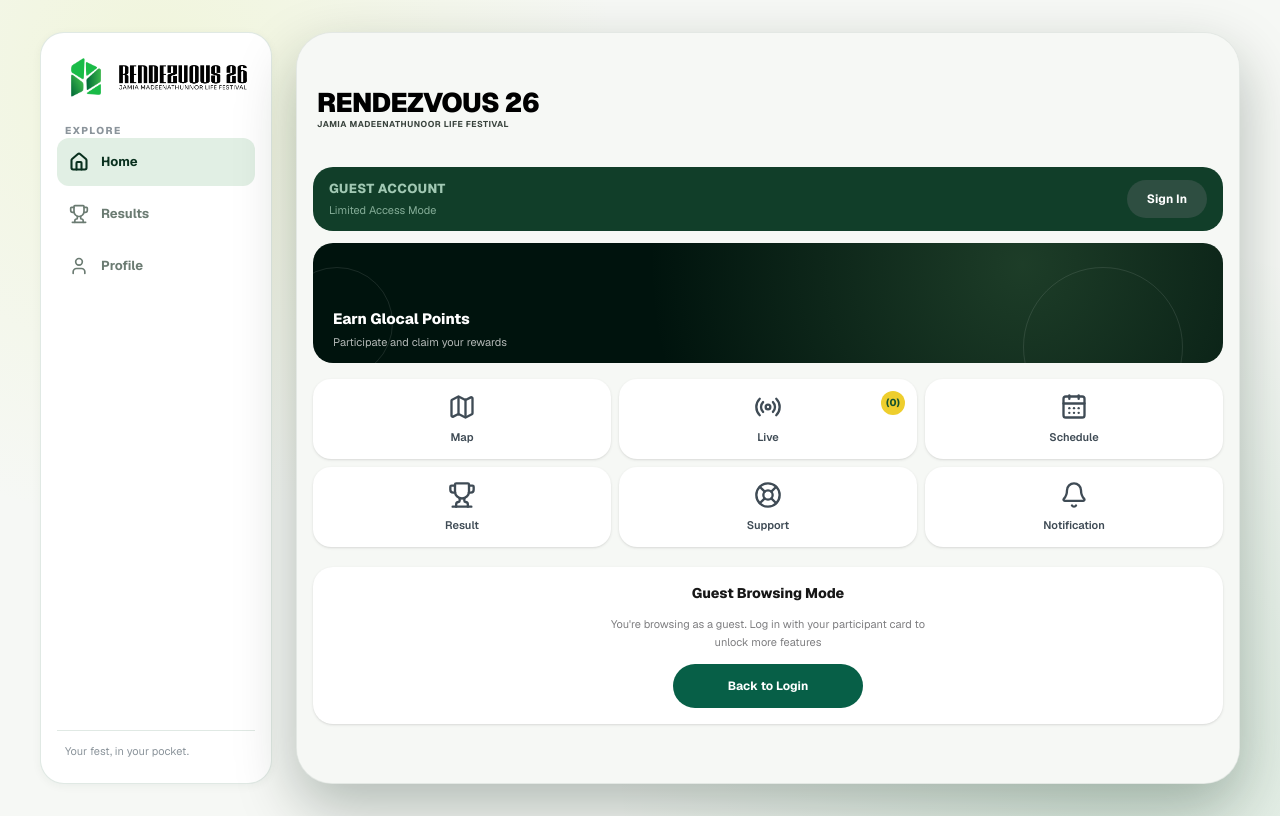
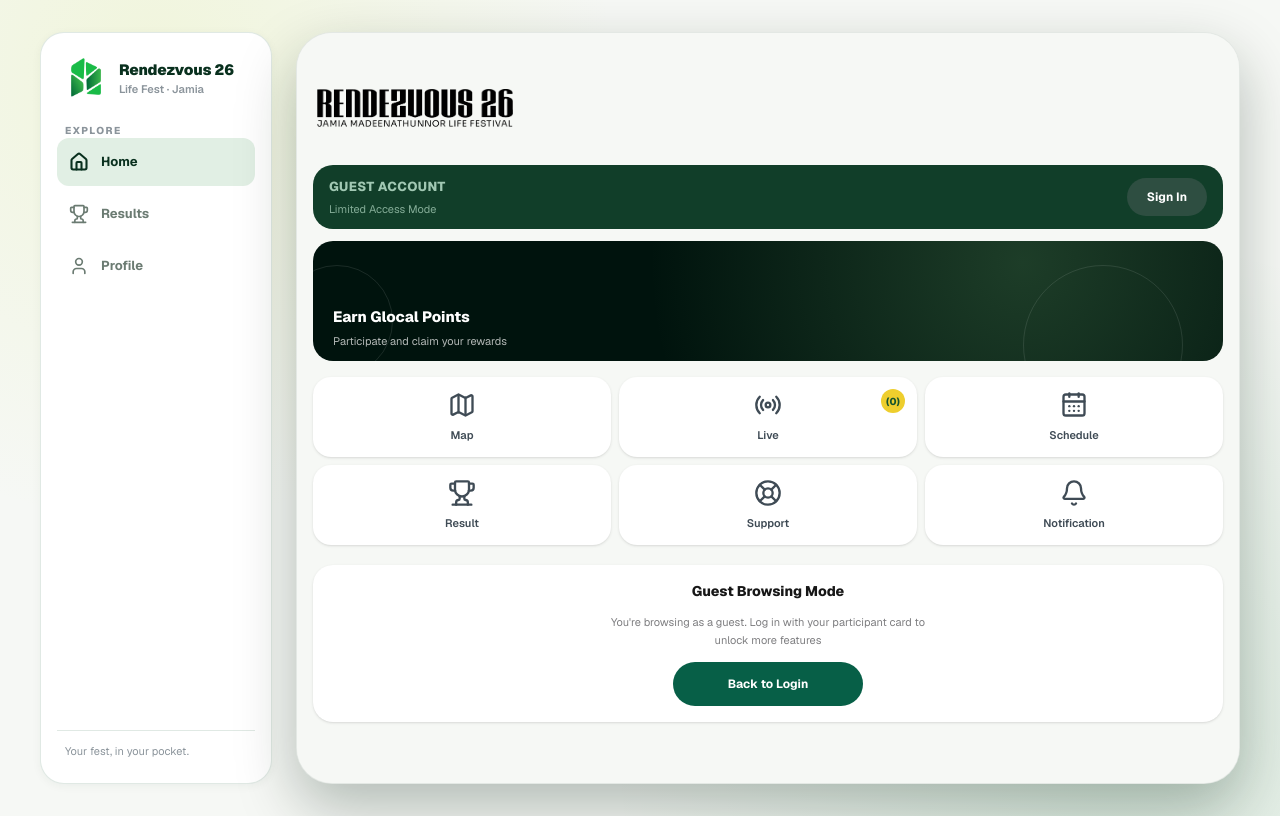
Before and after one commit to kshammas/my-next-app, a Next.js app: page /home in a window 1280 px wide. Built offline with nearby package versions, Linux system fonts and the light colour scheme.

Commit message:
Use wordmark image for home header title

```diff
--- a/app/globals.css
+++ b/app/globals.css
@@ -310,13 +310,17 @@ svg {
   object-fit: contain;
 }
 
-.side-nav-brand-wordmark {
-  display: block;
-  width: 128px;
-  max-width: 100%;
-  height: auto;
-  flex-shrink: 0;
-  object-fit: contain;
+.side-nav-brand-name {
+  font-size: 15px;
+  font-weight: 900;
+  letter-spacing: -0.01em;
+  color: var(--brand-900);
+}
+
+.side-nav-brand-sub {
+  font-size: 11px;
+  font-weight: 600;
+  color: var(--text-subtle);
 }
 
 .side-nav-section {
--- a/app/home/page.tsx
+++ b/app/home/page.tsx
@@ -1,5 +1,6 @@
 'use client';
 
+import Image from 'next/image';
 import Link from 'next/link';
 import {
   Bell,
@@ -35,12 +36,15 @@ export default function HomePage() {
     <AppShell>
       <div className="min-h-full bg-[#F6F8F5] pb-8">
         <header className="px-5 pb-9 pt-14">
-          <h1 className="text-[27px] font-black uppercase leading-none tracking-tight text-[#000000]">
-            Rendezvous 26
-          </h1>
-          <p className="mt-0.5 text-[8.5px] font-bold tracking-[0.06em] text-[#3A443E]">
-            JAMIA MADEENATHUNOOR LIFE FESTIVAL
-          </p>
+          <h1 className="sr-only">Rendezvous 26 — Jamia Madeenathunoor Life Festival</h1>
+          <Image
+            className="h-auto w-[196px] object-contain"
+            src="/rend-logo-mobilesrc.png"
+            alt="Rendezvous 26 — Jamia Madeenathunoor Life Festival"
+            width={196}
+            height={40}
+            priority
+          />
         </header>
 
         <section className="mx-4 rounded-[20px] bg-[#113E29] px-4 py-3 text-white">
--- a/components/SideNav.tsx
+++ b/components/SideNav.tsx
@@ -18,13 +18,10 @@ export function SideNav() {
           width={42}
           height={42}
         />
-        <Image
-          className="side-nav-brand-wordmark"
-          src="/rend-logo-mobilesrc.png"
-          alt="Rendezvous 26 — Jamia Madeenathunoor Life Festival"
-          width={128}
-          height={26}
-        />
+        <div>
+          <p className="side-nav-brand-name">Rendezvous 26</p>
+          <p className="side-nav-brand-sub">Life Fest · Jamia</p>
+        </div>
       </div>
 
       <div>
```
